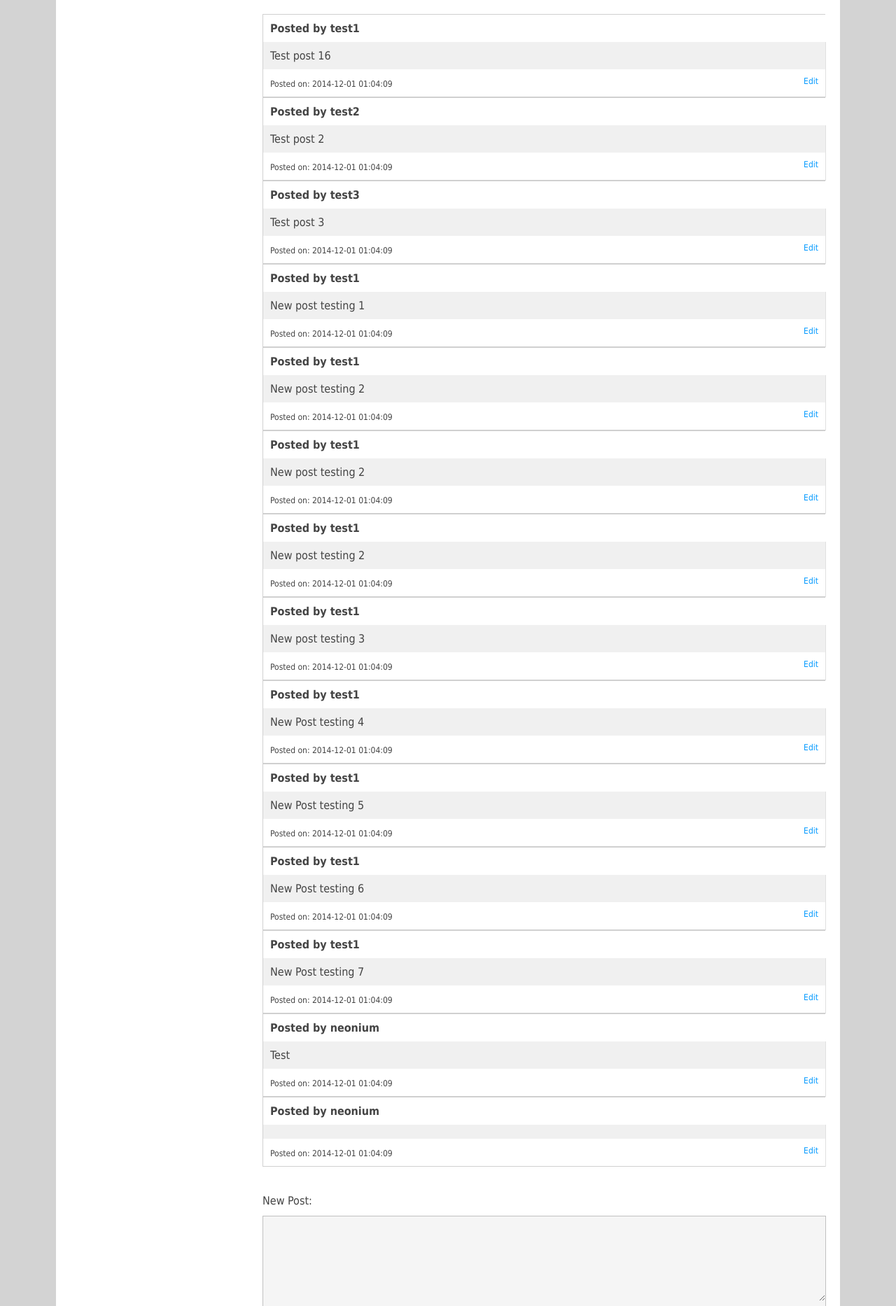
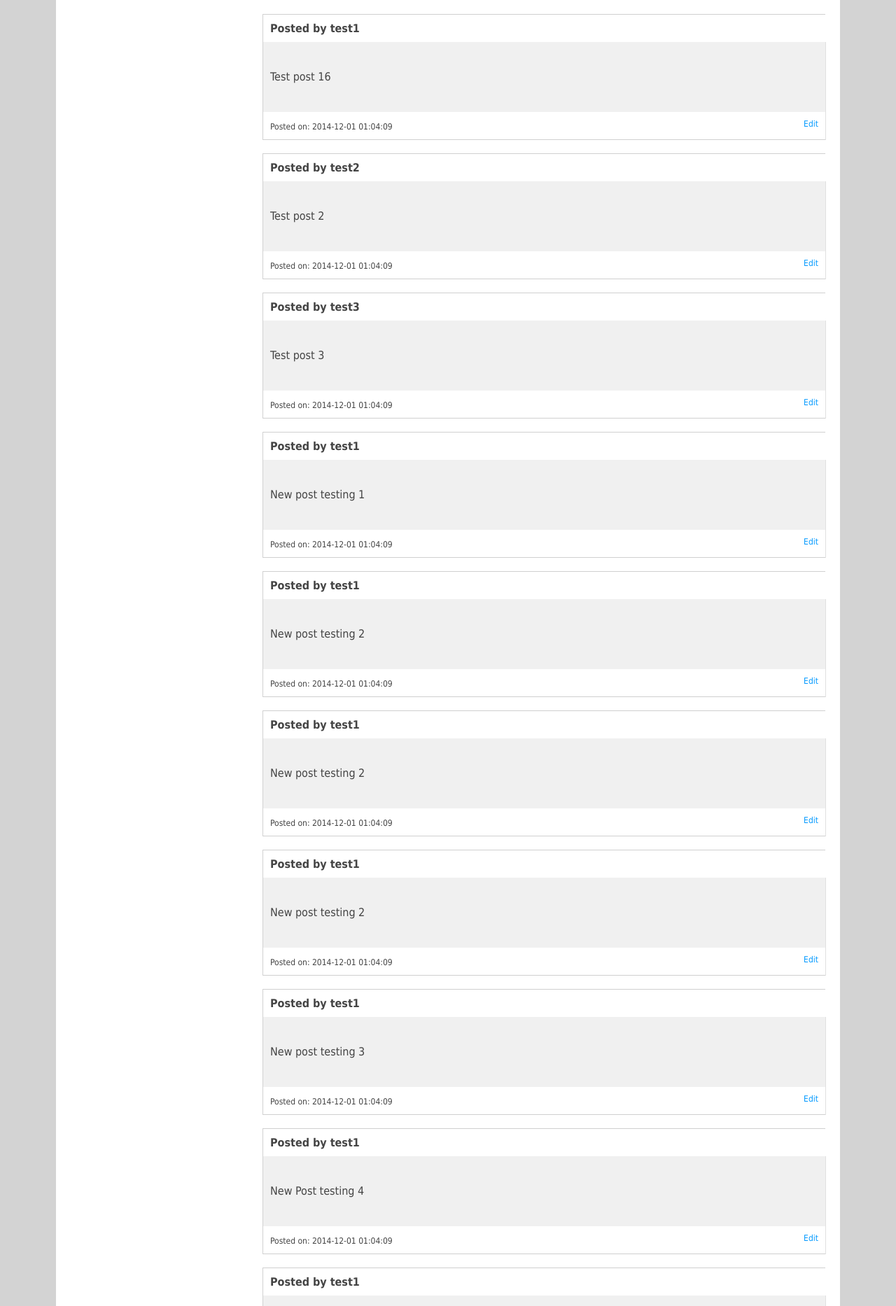
Before and after one commit to kimtuitoek/Forum-project, a PHP site: page /posts.php?id=1&obj=ff1a86dgh9daaa83c7063f06169dd03642c15ca5&views=2&posts=7 in a window 1280 px wide. Shown: the part 237-2103 px from the top of the page at 70% size. Run offline with PHP 8.4, Linux system fonts and the light colour scheme; a user stored in the database is signed in; data comes from the database, SQL or seed files in the repository; some libraries are stand-ins or nearby versions; some web fonts are replaced.

Commit message:
Minor UI fixes

```diff
--- a/Web-app/posts.php
+++ b/Web-app/posts.php
@@ -73,7 +73,7 @@ include ("templates/header.php");
 					<?php foreach ($rows as $row) :?>
 					<table class="responstable">
 						<tr> <th>Posted by <?php echo($row['Username']);?> </th> </tr>
-						<tr> <td><?php echo($row['Body'] ."\t"); ?> </td> </tr>
+						<tr> <td style="height:100px;"><?php echo($row['Body'] ."\t"); ?> </td> </tr>
 						<tr>
 							<td>
 								<a style="font-size: 75%"> Posted on: <?php echo($row['Date']);?> </a>
@@ -84,7 +84,7 @@ include ("templates/header.php");
 								<?php endif?>
 							</td>
 						</tr>
-					</table>
+					</table><br/>
 					<?php endforeach;?>
 					<br />
 					<br />
```
